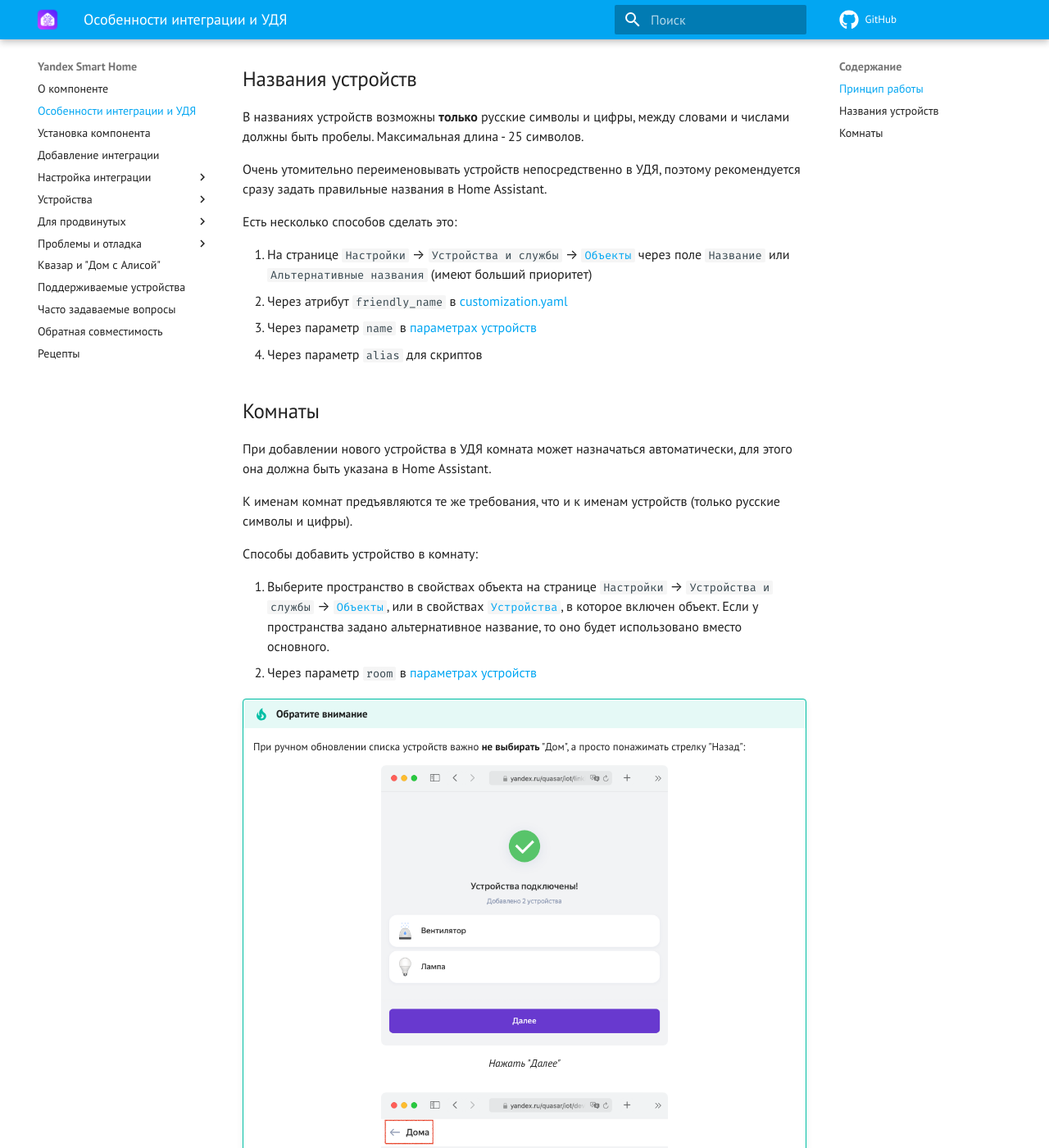
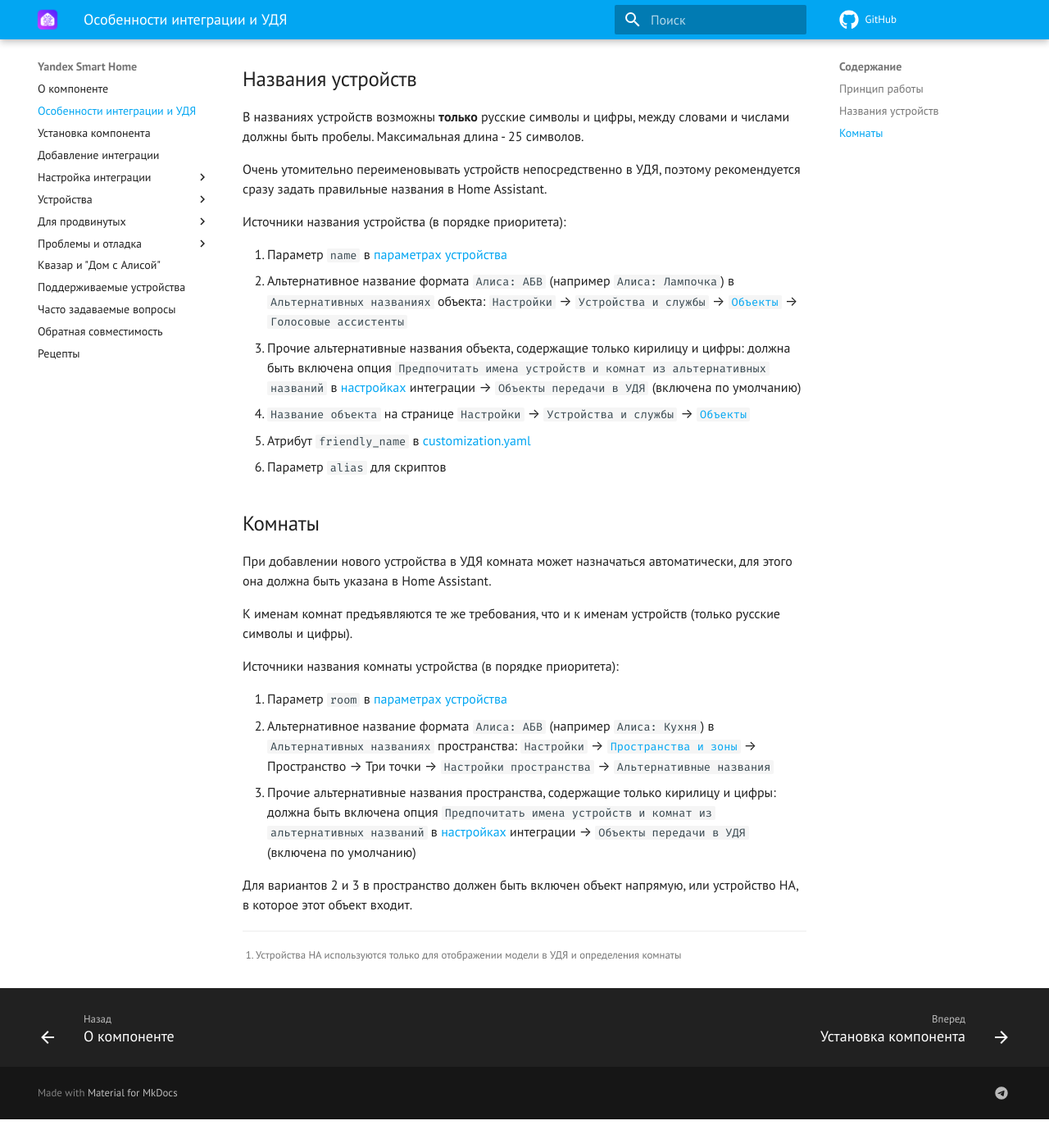
Before and after one commit to dext0r/yandex_smart_home, an MkDocs documentation site: the page built from docs/quirks.md, in a window 1280 px wide and 1400 px high, scrolled down 478 px. Shown: the whole window at 82% size. Built offline with MkDocs 1.6.1 and Material for MkDocs 9.7.7, drawn with Linux system fonts in a browser that asks for light colours; comment, search, counter and statistics services are not loaded; the version menu is left out; after the commit the page ends 1843 px from its top, so only the background shows below that; some of the changed text lies outside the part shown.

Commit message:
Improve device and room alias handling, add the ability to disable alias usage (close #433)

```diff
--- a/docs/quirks.md
+++ b/docs/quirks.md
@@ -15,33 +15,24 @@
 
 Очень утомительно переименовывать устройств непосредственно в УДЯ, поэтому рекомендуется сразу задать правильные названия в Home Assistant.
 
-Есть несколько способов сделать это:
+Источники названия устройства (в порядке приоритета):
 
-1. На странице `Настройки` --> `Устройства и службы` --> [`Объекты`](https://my.home-assistant.io/redirect/entities/) через поле `Название` или `Альтернативные названия` (имеют больший приоритет)
-2. Через атрибут `friendly_name` в [customization.yaml](https://www.home-assistant.io/docs/configuration/customizing-devices/)
-3. Через параметр `name` в [параметрах устройств](config/entity.md)
-4. Через параметр `alias` для скриптов
+1. Параметр `name` в [параметрах устройства](config/entity.md#name-room)
+2. Альтернативное название формата `Алиса: АБВ` (например `Алиса: Лампочка`) в `Альтернативных названиях` объекта: `Настройки` --> `Устройства и службы` --> [`Объекты`](https://my.home-assistant.io/redirect/entities/) --> `Голосовые ассистенты`
+3. Прочие альтернативные названия объекта, содержащие только кирилицу и цифры: должна быть включена опция `Предпочитать имена устройств и комнат из альтернативных названий` в [настройках](config/getting-started.md#gui) интеграции --> `Объекты передачи в УДЯ` (включена по умолчанию)
+4. `Название объекта` на странице `Настройки` --> `Устройства и службы` --> [`Объекты`](https://my.home-assistant.io/redirect/entities/)
+5. Атрибут `friendly_name` в [customization.yaml](https://www.home-assistant.io/docs/configuration/customizing-devices/)
+6. Параметр `alias` для скриптов
 
 ## Комнаты { id=rooms }
 При добавлении нового устройства в УДЯ комната может назначаться автоматически, для этого она должна быть указана в Home Assistant.
 
 К именам комнат предъявляются те же требования, что и к именам устройств (только русские символы и цифры).
 
-Способы добавить устройство в комнату:
+Источники названия комнаты устройства (в порядке приоритета):
 
-1. Выберите пространство в свойствах объекта на cтранице `Настройки` --> `Устройства и службы` --> [`Объекты`](https://my.home-assistant.io/redirect/entities/),
-    или в свойствах [`Устройства`](https://my.home-assistant.io/redirect/devices/), в которое включен объект.
-    Если у пространства задано альтернативное название, то оно будет использовано вместо основного.
-2. Через параметр `room` в [параметрах устройств](config/entity.md)
+1. Параметр `room` в [параметрах устройства](config/entity.md#name-room)
+2. Альтернативное название формата `Алиса: АБВ` (например `Алиса: Кухня`) в `Альтернативных названиях` пространства: `Настройки` --> [`Пространства и зоны`](https://my.home-assistant.io/redirect/areas/) --> Пространство --> Три точки --> `Настройки пространства` --> `Альтернативные названия`
+3. Прочие альтернативные названия пространства, содержащие только кирилицу и цифры: должна быть включена опция `Предпочитать имена устройств и комнат из альтернативных названий` в [настройках](config/getting-started.md#gui) интеграции --> `Объекты передачи в УДЯ` (включена по умолчанию)
 
-!!! tip "Обратите внимание"
-    При ручном обновлении списка устройств важно **не выбирать** "Дом", а просто понажимать стрелку "Назад":
-    <figure markdown>
-        ![](assets/images/quasar/room-discovery-1.png){ width=350 }
-        <figcaption>Нажать "Далее"</figcaption>
-    </figure>
-
-    <figure markdown>
-        ![](assets/images/quasar/room-discovery-2.png){ width=350 }
-        <figcaption>**Не нажимать** "Выбрать", вместо этого нажимать стрелку назад.<br>После выхода в список устройств обновите страницу</figcaption>
-    </figure>
+Для вариантов 2 и 3 в пространство должен быть включен объект напрямую, или устройство HA, в которое этот объект входит.
```
Also changed, not shown: other parts of docs/quirks.md (+1 -1 lines), docs/config/entity.md (+2 -0 lines), docs/assets/images/quasar/room-discovery-1.png (deleted), docs/assets/images/quasar/room-discovery-2.png (deleted), 7 other files.
